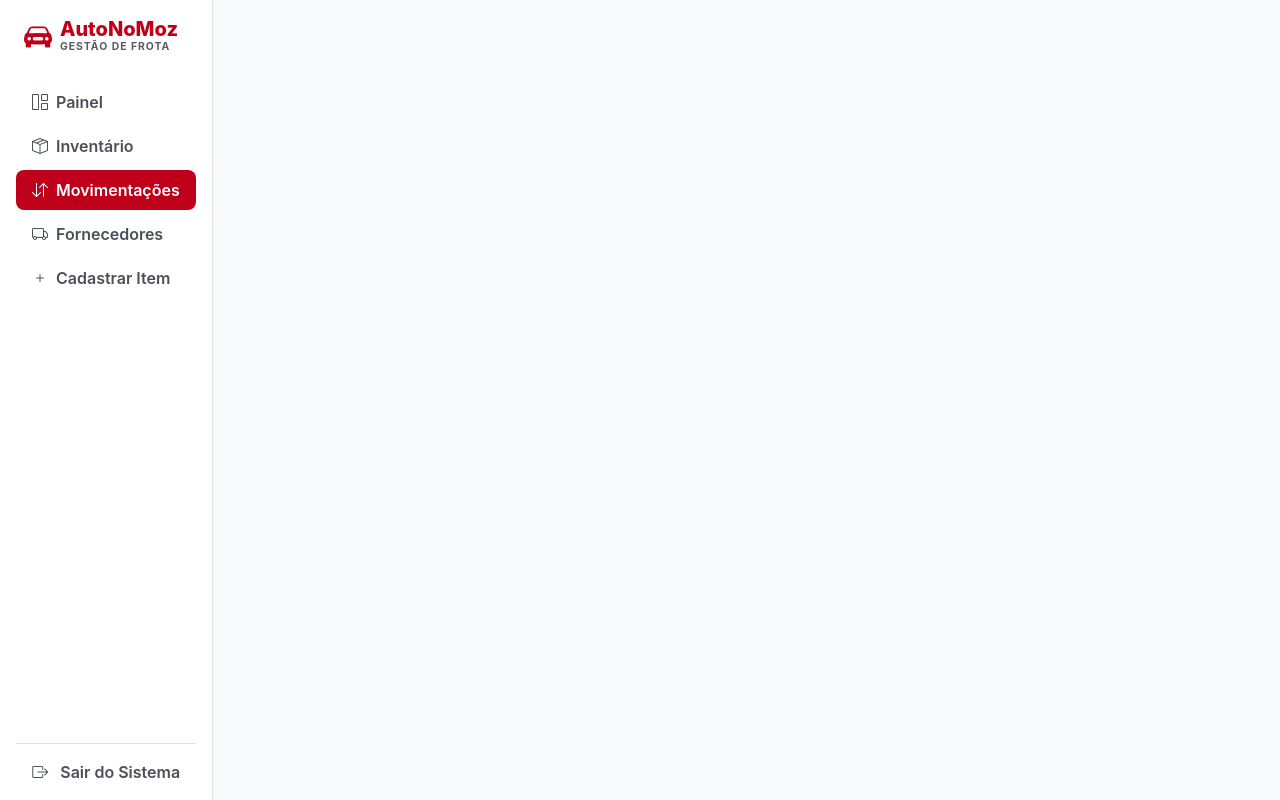
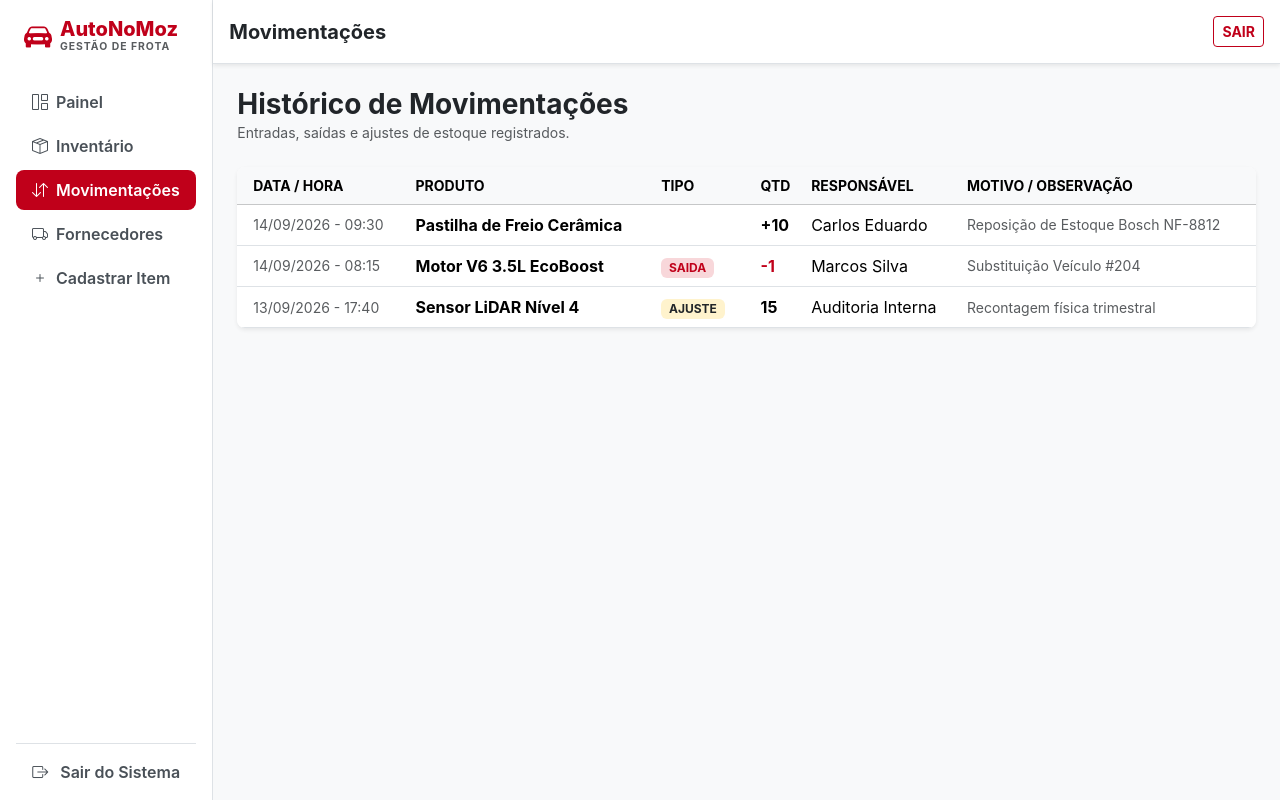
Before and after one commit to Rafael75801/Autonomoz-React, a React (Vite) app: page /movimentacoes in a window 1280 px wide. Built offline with nearby package versions, Linux system fonts and the light colour scheme.

Commit message:
Descomentado parte de "Movimentações" no App.jsx

```diff
--- a/src/App.jsx
+++ b/src/App.jsx
@@ -6,7 +6,7 @@ import Sidebar from './components/Sidebar'
 // IMPORTAÇÕES PÁGINAS
 import Dashboard from './pages/Dashboard'
 import Inventario from './pages/Inventario'
-// import Movimentacoes from './pages/Movimentacoes'
+import Movimentacoes from './pages/Movimentacoes'
 // import Fornecedores from './pages/Fornecedores'
 // import ProdutosCadastrados from './pages/ProdutosCadastrados'
 
@@ -23,7 +23,7 @@ function Layout() {
 
           <Route path='/'element={<Dashboard />}                    />
           <Route path='/inventario' element={<Inventario />}        />
-          {/* <Route path='/movimentacoes' element={<Movimentacoes />}  /> */}
+          <Route path='/movimentacoes' element={<Movimentacoes />}  />
           {/* <Route path='/fornecedores' element={<Fornecedores />}    /> */}
           {/* <Route path='/produtos' element={<ProdutosCadastrados />} /> */}
 
```
